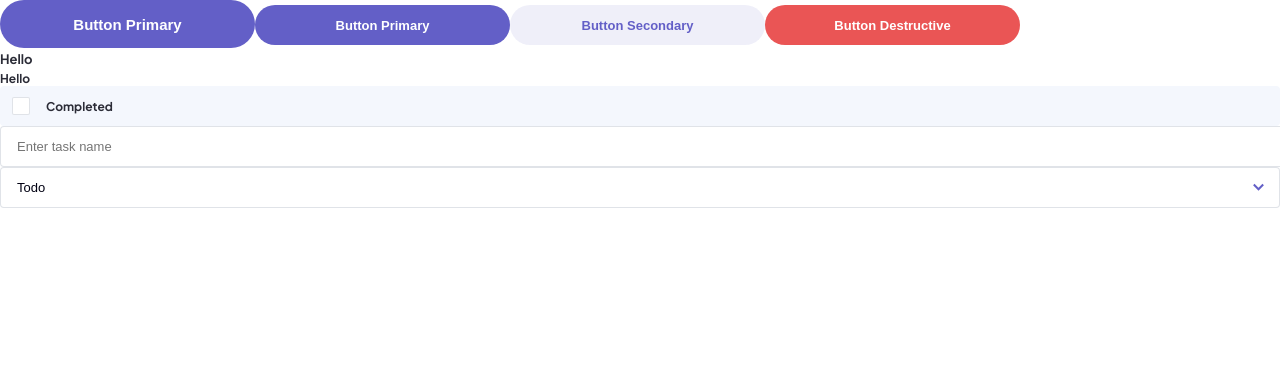
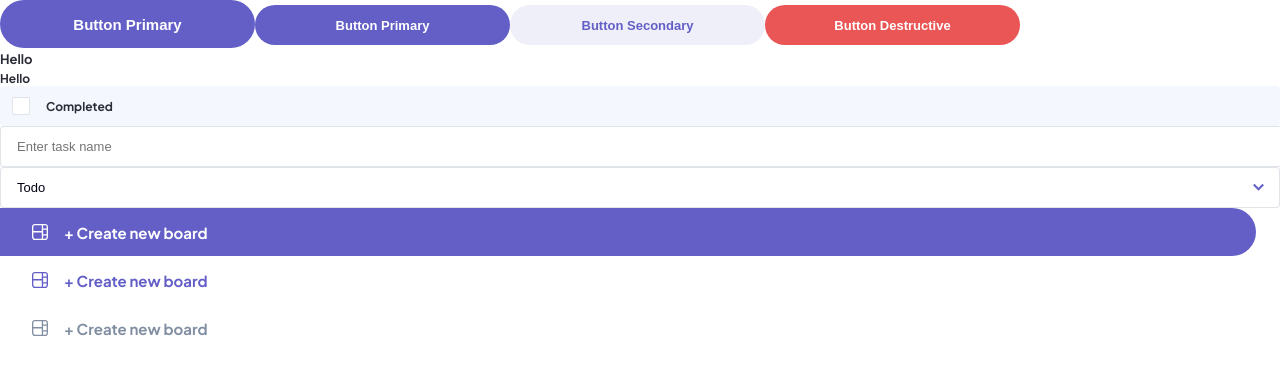
Before and after one commit to joanpujol/kanban-task-management-web-app, a Next.js app: page / in a window 1280 px wide. Shown: the top 374 px of the page. Built offline with nearby package versions, Linux system fonts and the light colour scheme.

Commit message:
Add NavigationMenu component

```diff
--- a/app/page.tsx
+++ b/app/page.tsx
@@ -3,6 +3,7 @@
 import { Button } from "../components/atoms/Button/Button";
 import Checkbox from "../components/atoms/Checkbox/Checkbox";
 import { Dropdown } from "../components/atoms/Dropdown/Dropdown";
+import { NavigationMenu } from "../components/atoms/NavigationMenu/NavigationMenu";
 import { TextField } from "../components/atoms/TextField/TextField";
 import { Text } from "../components/atoms/Typography/Text";
 import Layout from "./layout";
@@ -19,6 +20,9 @@ export default function HomePage() {
       <Checkbox />
       <TextField name="name" placeholder="Enter task name" />
       <Dropdown options={["Todo", "Doing", "Done"]} eventHandler={(value) => console.log(value)} />
+      <NavigationMenu isActive>+ Create new board</NavigationMenu>
+      <NavigationMenu isAction>+ Create new board</NavigationMenu>
+      <NavigationMenu>+ Create new board</NavigationMenu>
     </Layout>
   )
 }
--- a/components/atoms/Dropdown/Dropdown.styles.tsx
+++ b/components/atoms/Dropdown/Dropdown.styles.tsx
@@ -17,7 +17,7 @@ export const StyledDropboxWrapper = styled.div`
     position: absolute;
     height: 100%;
     right: 0;
-    width: ${({ theme }) => theme.spacing.lg};
+    width: ${({ theme }) => theme.spacing.xl};
     border-radius: ${({ theme }) => theme.borderRadius.md};
     pointer-events: none;
   }
@@ -32,7 +32,7 @@ export const StyledDropbox = styled.select`
   background-color: ${({ theme: { theme } }) => theme.background.primary};
   padding: ${({ theme }) => theme.spacing.xs}
     calc(
-      ${({ theme }) => theme.spacing.lg} + ${({ theme }) => theme.spacing.md}
+      ${({ theme }) => theme.spacing.xl} + ${({ theme }) => theme.spacing.md}
     )
     ${({ theme }) => theme.spacing.xs} ${({ theme }) => theme.spacing.md};
   border-radius: ${({ theme }) => theme.borderRadius.md};
--- /dev/null
+++ b/components/atoms/Icons/Board/Board.styles.tsx
@@ -0,0 +1,7 @@
+import styled from "styled-components";
+
+export const StyledBoardIcon = styled.svg`
+  fill: ${({ theme }) => theme.colors.white}};
+  width: 16px;
+  height: 16px;
+`
--- /dev/null
+++ b/components/atoms/Icons/Board/Board.tsx
@@ -0,0 +1,11 @@
+import * as S from "./Board.styles";
+
+export const Board = () => (
+  <S.StyledBoardIcon viewBox="0 0 16 16">
+    <path
+      fill-rule="evenodd"
+      clip-rule="evenodd"
+      d="M0.846133 0.846133C0.304363 1.3879 0 2.12271 0 2.88889V13.1111C0 13.8773 0.304363 14.6121 0.846133 15.1538C1.3879 15.6957 2.12271 16 2.88889 16H13.1111C13.8773 16 14.6121 15.6957 15.1538 15.1538C15.6957 14.6121 16 13.8773 16 13.1111V2.88889C16 2.12271 15.6957 1.3879 15.1538 0.846133C14.6121 0.304363 13.8773 0 13.1111 0H2.88889C2.12271 0 1.3879 0.304363 0.846133 0.846133ZM1.33333 13.1111V8.44448H9.77781V14.6667H2.88889C2.03022 14.6667 1.33333 13.9698 1.33333 13.1111ZM9.77781 7.11111V1.33333H2.88889C2.47633 1.33333 2.08067 1.49723 1.78895 1.78895C1.49723 2.08067 1.33333 2.47633 1.33333 2.88889V7.11111H9.77781ZM11.1111 5.77778H14.6667V10.2222H11.1111V5.77778ZM14.6667 11.5555H11.1111V14.6667H13.1111C13.5236 14.6667 13.9194 14.5028 14.2111 14.2111C14.5028 13.9194 14.6667 13.5236 14.6667 13.1111V11.5555ZM14.6667 2.88889V4.44445H11.1111V1.33333H13.1111C13.5236 1.33333 13.9194 1.49723 14.2111 1.78895C14.5028 2.08067 14.6667 2.47633 14.6667 2.88889Z"
+    />
+  </S.StyledBoardIcon>
+);
--- /dev/null
+++ b/components/atoms/NavigationMenu/NavigationMenu.styles.tsx
@@ -0,0 +1,59 @@
+import styled from "styled-components";
+import { StyledHeader3 } from "../Typography/Header.styles";
+
+export const NavigationMenuContent = styled.div`
+  display: flex;
+  align-items: center;
+  padding: 0 ${({ theme }) => theme.spacing.xl};
+`;
+
+export const NavigationMenuWrapper = styled.div`
+  display: flex;
+  height: ${({ theme }) => theme.spacing.xxl};
+  cursor: pointer;
+
+  & ${StyledHeader3} {
+    color: ${({ theme }) => theme.colors.mediumGrey};
+  }
+
+  & svg {
+    fill: ${({ theme }) => theme.colors.mediumGrey};
+    margin-right: ${({ theme }) => theme.spacing.md};
+  }
+
+  &.active {
+    margin-right: ${({ theme }) => theme.spacing.xxl};
+    background-color: ${({ theme }) => theme.colors.main};
+    position: relative;
+
+    & ${StyledHeader3} {
+      color: ${({ theme }) => theme.colors.white};
+    }
+
+    & svg {
+      fill: ${({ theme }) => theme.colors.white};
+    }
+
+    &::after {
+      content: "";
+      position: absolute;
+      top: 0;
+      right: 0;
+      width: ${({ theme }) => theme.spacing.lg};
+      height: 100%;
+      background-color: ${({ theme }) => theme.colors.main};
+      border-radius: 0 ${({ theme }) => theme.spacing.xxl} ${({ theme }) => theme.spacing.xxl} 0;
+      transform: translateX(100%);
+    }
+  }
+
+  &.action {
+    & ${StyledHeader3} {
+      color: ${({ theme }) => theme.colors.main};
+    }
+
+    & svg {
+      fill: ${({ theme }) => theme.colors.main};
+    }
+  }
+`;
--- /dev/null
+++ b/components/atoms/NavigationMenu/NavigationMenu.tsx
@@ -0,0 +1,37 @@
+"use client";
+
+import { Board } from "../Icons/Board/Board";
+import { Header } from "../Typography/Header";
+import * as S from "./NavigationMenu.styles";
+
+type Props = {
+  isActive?: boolean;
+  isAction?: boolean;
+  children?: React.ReactNode;
+  handleClick?: () => void;
+};
+
+const getNavigationMenuClass = (isActive: boolean, isAction: boolean) => {
+  if (isAction) return "action";
+  if (isActive) return "active";
+  return "";
+};
+
+export const NavigationMenu = ({
+  isActive,
+  isAction,
+  children,
+  handleClick,
+}: Props) => {
+  return (
+    <S.NavigationMenuWrapper
+      className={getNavigationMenuClass(isActive ?? false, isAction ?? false)}
+      onClick={handleClick}
+    >
+      <S.NavigationMenuContent>
+        <Board />
+        <Header size={"md"}>{children}</Header>
+      </S.NavigationMenuContent>
+    </S.NavigationMenuWrapper>
+  );
+};
--- a/styles/theme.tsx
+++ b/styles/theme.tsx
@@ -25,7 +25,9 @@ const colors = {
 
 const measures = {
   spacing: {
-    lg: "32px",
+    xxl: "48px",
+    xl: "32px",
+    lg: "24px",
     md: "16px",
     sm: "12px",
     xs: "8px",
@@ -83,6 +85,8 @@ export interface ThemeInterface {
     };
   };
   spacing: {
+    xxl: string;
+    xl: string;
     lg: string;
     md: string;
     sm: string;
```
